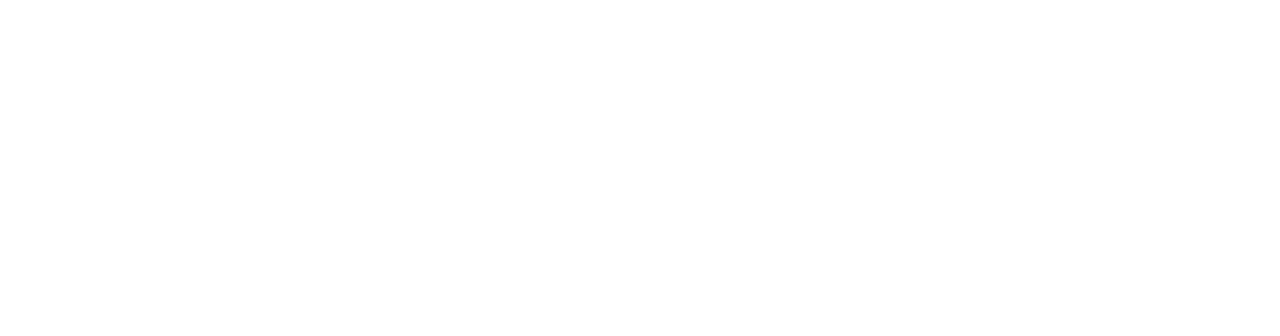
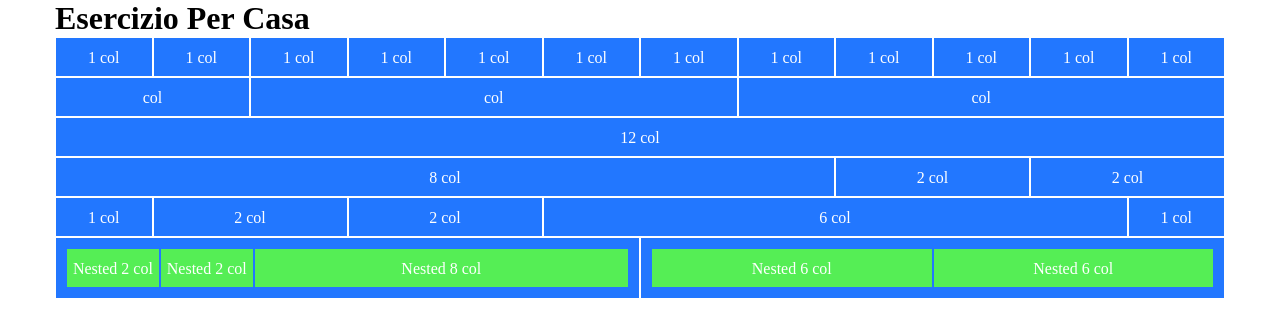
Before and after one commit to antonio-f-bove/html-css-12bool, a plain HTML site: page index.html in a window 1280 px wide. Drawn offline with Linux system fonts and the light colour scheme.

Commit message:
fino alle nested

```diff
--- /dev/null
+++ b/css/style.css
@@ -0,0 +1,24 @@
+.row {
+    background-color: #27f;
+}
+
+.brick {
+    height: 40px;
+    border: 1px solid #fff;
+    color: #fff;
+    line-height: 40px;
+    text-align: center;
+}
+
+.green {
+    background-color: #5e5;
+    border: 1px solid #27f;
+}
+
+.nested {
+    padding: 10px;
+}
+
+.last {
+    margin-bottom: 20px;
+}
--- a/index.html
+++ b/index.html
@@ -0,0 +1,79 @@
+<!DOCTYPE html>
+<html lang="en">
+<head>
+    <meta charset="UTF-8">
+    <meta http-equiv="X-UA-Compatible" content="IE=edge">
+    <meta name="viewport" content="width=device-width, initial-scale=1.0">
+    <title>12Bool</title>
+
+    <link rel="stylesheet" href="css/12bool.css">
+    <link rel="stylesheet" href="css/style.css">
+</head>
+<body>
+
+    <div class="container">
+
+        <h1>Esercizio Per Casa</h1>
+
+        <div class="row">
+            <div class="brick col-lg-1">1 col</div>
+            <div class="brick col-lg-1">1 col</div>
+            <div class="brick col-lg-1">1 col</div>
+            <div class="brick col-lg-1">1 col</div>
+            <div class="brick col-lg-1">1 col</div>
+            <div class="brick col-lg-1">1 col</div>
+            <div class="brick col-lg-1">1 col</div>
+            <div class="brick col-lg-1">1 col</div>
+            <div class="brick col-lg-1">1 col</div>
+            <div class="brick col-lg-1">1 col</div>
+            <div class="brick col-lg-1">1 col</div>
+            <div class="brick col-lg-1">1 col</div>
+        </div>
+
+        <div class="row">
+            <div class="brick col-lg-2">col</div>
+            <div class="brick col-lg-5">col</div>
+            <div class="brick col-lg-5">col</div>
+        </div>
+
+        <div class="row">
+            <div class="brick col-lg-12">12 col</div>
+        </div>
+
+        <div class="row">
+            <div class="brick col-lg-8">8 col</div>
+            <div class="brick col-lg-2">2 col</div>
+            <div class="brick col-lg-2">2 col</div>
+        </div>
+
+        <div class="row">
+            <div class="brick col-lg-1">1 col</div>
+            <div class="brick col-lg-2">2 col</div>
+            <div class="brick col-lg-2">2 col</div>
+            <div class="brick col-lg-6">6 col</div>
+            <div class="brick col-lg-1">1 col</div>
+        </div>
+
+        <div class="row">
+            <div class="brick col-lg-6">
+                <div class="row nested">
+                    <div class="brick green col-lg-2">Nested 2 col</div>
+                    <div class="brick green col-lg-2">Nested 2 col</div>
+                    <div class="brick green col-lg-8">Nested 8 col</div>
+                </div>
+            </div>
+
+            <div class="brick col-lg-6">
+                <div class="row nested last">
+                    <div class="brick green col-lg-6">Nested 6 col</div>
+                    <div class="brick green col-lg-6">Nested 6 col</div>
+                </div>
+            </div>
+        </div>
+
+
+
+    </div>
+
+</body>
+</html>
```
Also changed, not shown: css/12bool.css (+3 -11 lines).
